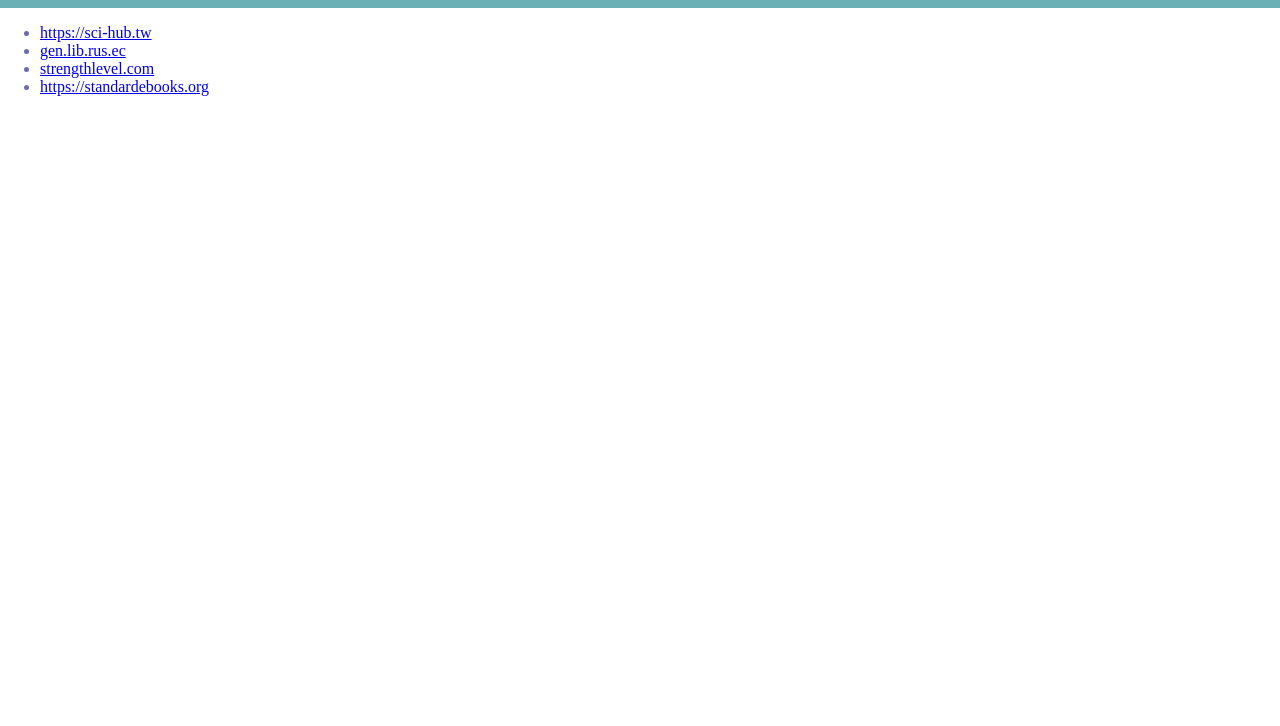
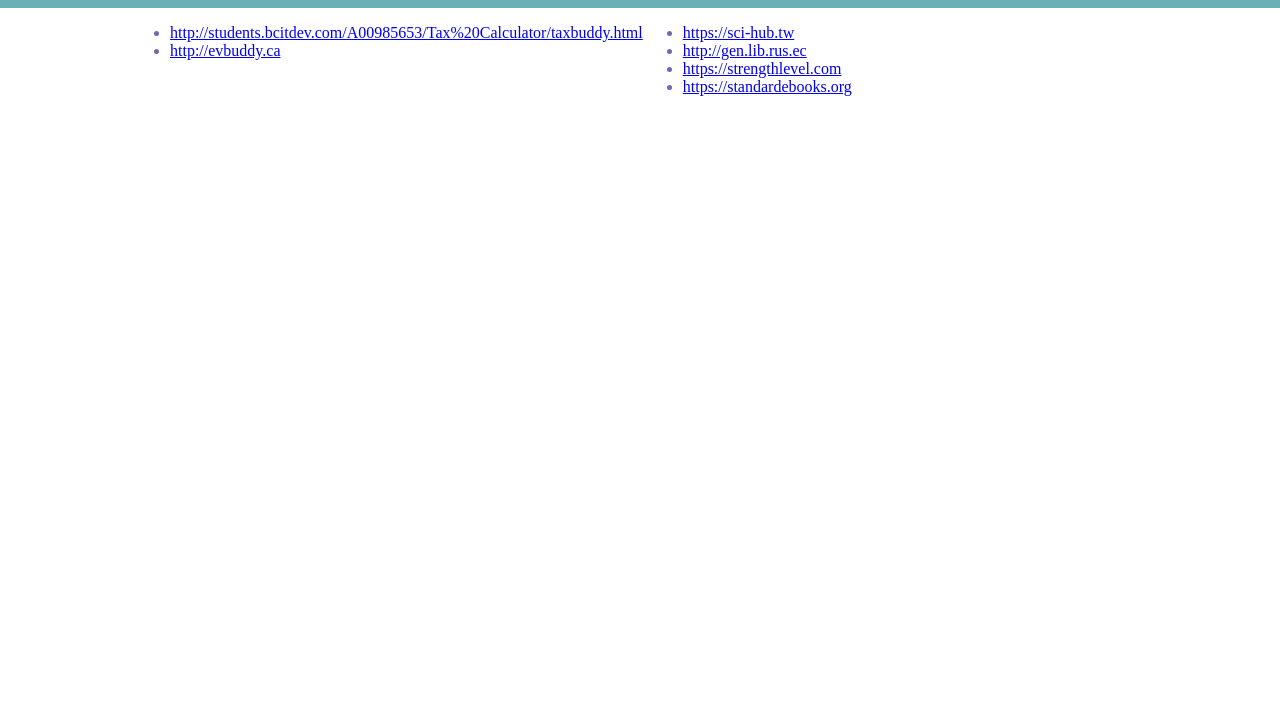
Before and after one commit to simonshoban/silver-guacamole, a plain HTML site: page windex.html in a window 1280 px wide. Shown: the part 74-800 px from the top of the page. Drawn offline with Linux system fonts and the light colour scheme.

Commit message:
Created and centered both lists

```diff
--- a/css/base.css
+++ b/css/base.css
@@ -23,12 +23,6 @@ body {
 	height:100%;
 }
 
-#main {
-	background-color:#FFFFFF;
-    height:100%;
-    max-width:1020px;
-}
-
 header {
 	background-color:#6AB0B5;
 	text-align:center;
@@ -39,6 +33,20 @@ header h1 {
 	font-family:helvetica;
 	color:#FFFFFF;
 	font-size:2em;
+}
+
+#main {
+	background-color:#FFFFFF;
+    height:100%;
+	width:100%;
+    max-width:1020px;
+	margin:auto;
+	display:flex;
+}
+
+section {
+	width:100%;
+	flex:1;
 }
 
 /* iPhone 8 Plus and narrower */
--- a/js/script.js
+++ b/js/script.js
@@ -1,18 +1,27 @@
-var listOfOthers = ["https://sci-hub.tw", "gen.lib.rus.ec", "strengthlevel.com", "https://standardebooks.org"]
+var listOfProjects = ["http://students.bcitdev.com/A00985653/Tax%20Calculator/taxbuddy.html", "http://evbuddy.ca"];
+var projectList = "projects_list";
+
+var listOfOthers = ["https://sci-hub.tw", "http://gen.lib.rus.ec", "https://strengthlevel.com", "https://standardebooks.org"];
+var otherList = "others_list";
 
 function $(id) {
 	return document.getElementById(id);
 }
 
-function insertListOfOthers() {
-	for (var index = 0; index < listOfOthers.length; index++) {
+function loadLists() {
+	insertListOfOthers(listOfProjects, projectList);
+	insertListOfOthers(listOfOthers, otherList);
+}
+
+function insertListOfOthers(listOfLinks, list) {
+	for (var index = 0; index < listOfLinks.length; index++) {
 		var listElement = document.createElement("li");
 		var linkElement = document.createElement("a");
-		var link		= document.createTextNode(listOfOthers[index]);
+		var link		= document.createTextNode(listOfLinks[index]);
 
-		linkElement.setAttribute("href", listOfOthers[index]);
+		linkElement.setAttribute("href", listOfLinks[index]);
 		linkElement.appendChild(link);
 		listElement.appendChild(linkElement);
-		$("others_list").appendChild(listElement);
+		$(list).appendChild(listElement);
 	}
 }
--- a/windex.html
+++ b/windex.html
@@ -6,13 +6,14 @@
 		<link rel="stylesheet" href="css/base.css">
 		<script src="js/script.js"></script>
 	</head>
-	<body onload="insertListOfOthers()">
+	<body onload="loadLists()">
 		<header>
 			<h1>Windex</h1>
 		</header>
 		<main id="main">
 			<section id="projects">
-
+				<ul id="projects_list">
+				</ul>
 			</section>
 			<section id="others">
 				<ul id="others_list">
```
